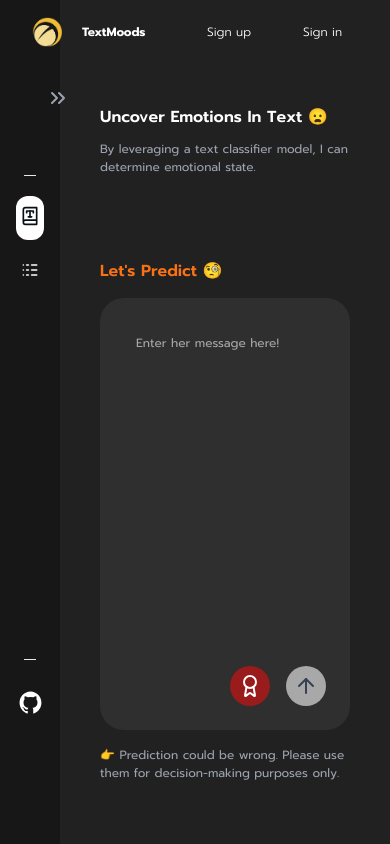
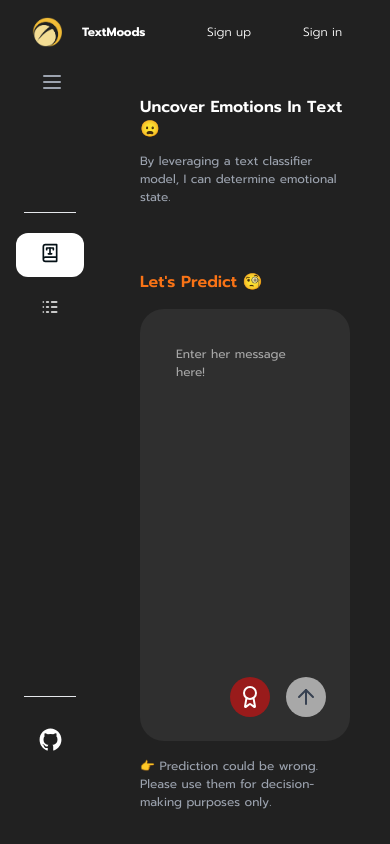
Before and after one commit to chickzilla/her-feeling-client, a Next.js app: page /board/text in a window 390 px wide. Built offline with nearby package versions, Linux system fonts and the light colour scheme; no server answers.

Commit message:
change padding and navbar

```diff
--- a/src/app/board/history/page.tsx
+++ b/src/app/board/history/page.tsx
@@ -83,7 +83,7 @@ export default function Page() {
 	}, [sortBy, sortOrder]);
 
 	return (
-		<main className="w-[100vw] px-10 lg:px-20 space-y-12 h-[100vh] overflow-y-hidden text-black bg-coffeeBlack overflow-x-hidden pb-20 py-[120px]">
+		<main className="w-[100vw] px-10 lg:px-20 space-y-12 h-[100vh] overflow-y-hidden text-black bg-coffeeBlack overflow-x-hidden pb-20 py-[120px] pl-[140px] lg:pl-10">
 			<div className="title-1 text-base md:text-2xl move-up w-[100%] lg:w-auto leading-snug text-start mb-3">
 				Your History 👇
 			</div>
@@ -106,8 +106,6 @@ export default function Page() {
 								data={history}
 								isGetData={chlidGetData}
 							/>
-						</div>
-						{/* Pagination Controls */}
 							<div className="flex items-center justify-start space-x-4">
 								<span className="text-[#65767E] text-sm">
 									{limit * (page - 1) + countRecord} of {totalRecord} Records
@@ -132,6 +130,8 @@ export default function Page() {
 									/>
 								</div>
 							</div>
+						</div>
+						{/* Pagination Controls */}
 					</>
 				)}
 			</div>
--- a/src/app/board/text/page.tsx
+++ b/src/app/board/text/page.tsx
@@ -15,7 +15,7 @@ export default function BoardTextPage() {
 	);
 
 	return (
-		<main className="w-[100vw] px-10 lg:px-20 space-y-12 h-[100vh] overflow-y-hidden text-black bg-coffeeBlack overflow-x-hidden pb-20 pt-16 pl-[100px] lg:pl-10">
+		<main className="w-[100vw] px-10 lg:px-20 space-y-12 h-[100vh] overflow-y-hidden text-black bg-coffeeBlack overflow-x-hidden pb-20 pt-16 pl-[140px] lg:pl-10">
 			<div className="flex flex-col h-[100vh] justify-around">
 				<HeaderTitle />
 				<div className="flex flex-col text-center justify-around">
--- a/src/components/history/data-table.tsx
+++ b/src/components/history/data-table.tsx
@@ -98,7 +98,7 @@ export function DataTable<TData, TValue>({
 	};
 
 	return (
-		<div className="w-full h-[40vh] overflow-x-auto">
+		<div className="w-full mb-4 overflow-x-auto">
 			<Table className="border-none h-full w-full">
 				<TableHeader className="sticky top-0 bg-[#2f2f2f] z-10">
 					{table.getHeaderGroups().map((headerGroup) => (
--- a/src/components/navbar/dashboard/navbar-dashboard.tsx
+++ b/src/components/navbar/dashboard/navbar-dashboard.tsx
@@ -1,6 +1,6 @@
 "use client";
 
-import { BookType, ChevronsRight, ChevronsLeft } from "lucide-react";
+import { BookType, Menu } from "lucide-react";
 import { TbLogs } from "react-icons/tb";
 
 import { useEffect, useState } from "react";
@@ -32,10 +32,12 @@ export default function NavbarDashBoard() {
 
 	return (
 		<aside
-			className={`h-screen bg-blackGray flex-none fixed top-0 py-16 transition-all z-20 ${
+			className={`h-screen ${
+				!expanded ? "bg-coffeeBlack" : "bg-blackGray"
+			} flex-none fixed top-0 py-16 transition-all z-20 ${
 				!isSmallScreen && expanded ? "sticky" : ""
-			} ${isSmallScreen && !expanded ? "" : ""}`}
-			style={{ width: expanded ? "240px" : "60px" }}
+			} ${isSmallScreen && expanded ? "z-50" : ""}`}
+			style={{ width: expanded ? "240px" : "100px" }}
 		>
 			{/* Hide button if not a small screen */}
 			{isSmallScreen && (
@@ -44,23 +46,33 @@ export default function NavbarDashBoard() {
 						localStorage.setItem("navbarExpanded", String(!expanded));
 						setExpanded((curr) => !curr);
 					}}
-					className="p-1.5 rounded-xl absolute -right-4 top-20 text-gray-400 fade-in-delay-0"
+					className="p-1.5 rounded-xl top-20 text-gray-400 fade-in-delay-0 pl-[40px]"
 				>
-					{expanded ? <ChevronsLeft /> : <ChevronsRight />}
+					{expanded ? <Menu /> : <Menu />}
 				</button>
 			)}
+
 			<nav
 				className={`h-full flex flex-col max-w-60 justify-between overflow-x-hidden transition-all overflow-y-hidden no-scrollbar py-14 ${
 					expanded ? "px-10" : "px-4"
 				} fade-in-delay-0`}
 			>
 				<div className="flex flex-col justify-between items-center gap-3.5 px-2">
+					{isSmallScreen && expanded && (
+						<div className="flex justify-center items-center mt-6">
+							<img
+								src="/images/logo/logo.svg"
+								alt="TextMoods Logo"
+								className="h-10 w-10"
+							/>
+						</div>
+					)}
 					<span
 						className={`text-white text-sm text-center font-semibold overflow-hidden text-nowrap ${
 							expanded ? "w-full" : "w-0"
 						}`}
 					>
-						Menu
+						{isSmallScreen ? "TextMoods" : "Menu"}
 					</span>
 					<hr className="w-full bg-[#041016] my-5" />
 				</div>
--- a/src/components/navbar/navbar.tsx
+++ b/src/components/navbar/navbar.tsx
@@ -11,7 +11,7 @@ export default function Navbar({ isTextBlack }: { isTextBlack: boolean }) {
 
 	return (
 		<nav
-			className={`fixed top-0 w-screen h-16 px-8 items-center z-50
+			className={`fixed top-0 w-screen h-16 px-8 items-center z-30
       bg-transparent text-white fade-in-delay-0*
       `}
 		>
```
Lines whose indentation alone changed are shown as unchanged.
